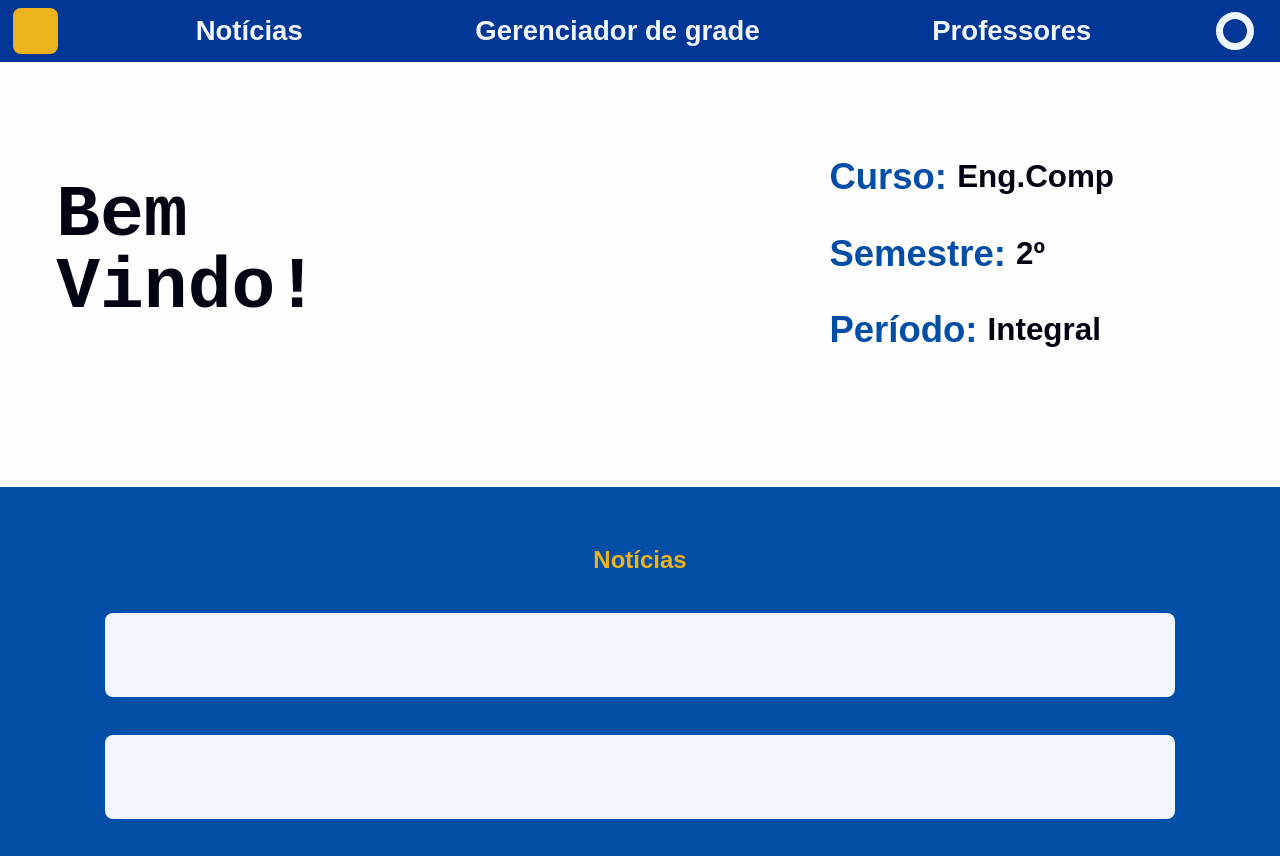
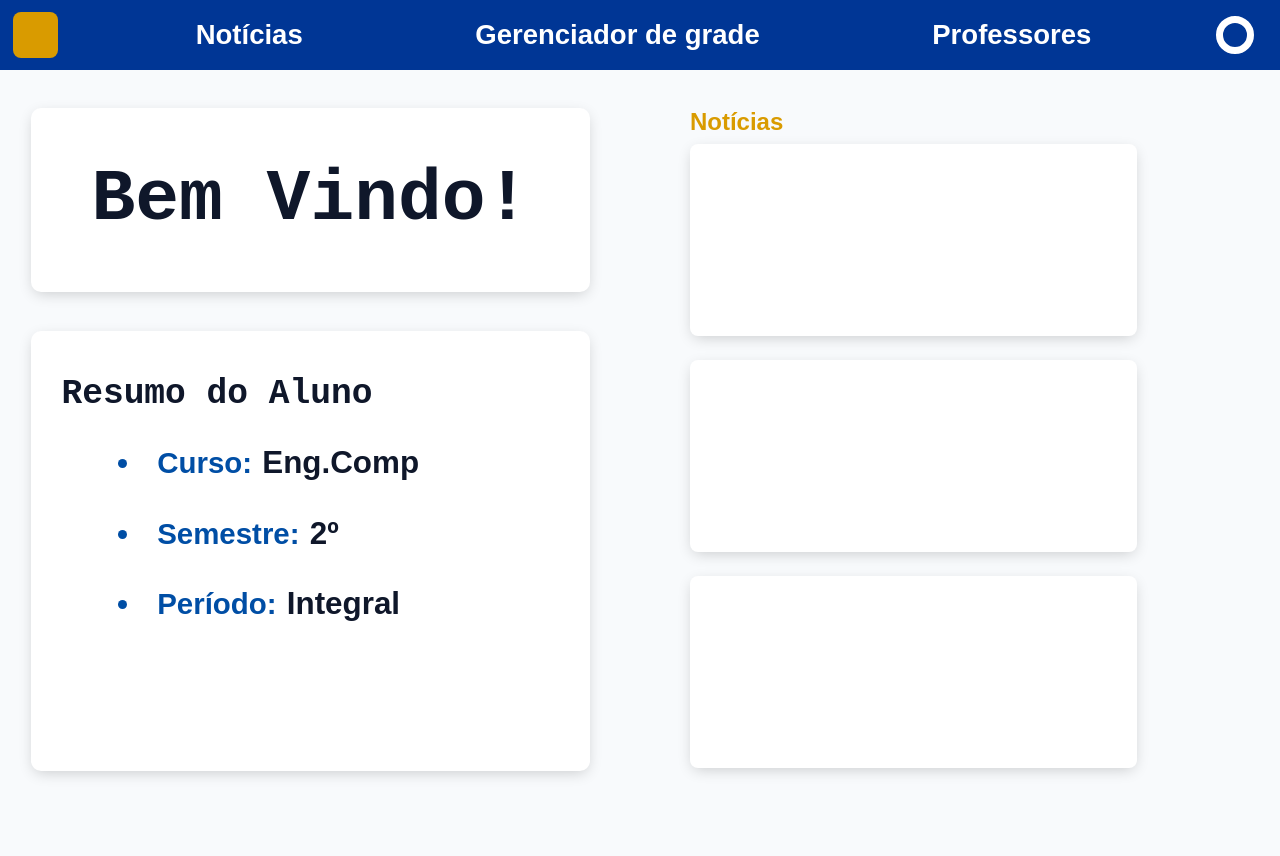
Before and after one commit to EvertonFernandesJr/GURA, a website: page index.html in a window 1280 px wide. After the commit the page ends 800 px from the top, so only its background shows below. Drawn offline with Linux system fonts and the light colour scheme.

Commit message:
feat: new page layout and cards to display the content

```diff
--- a/index.html
+++ b/index.html
@@ -34,43 +34,45 @@
     <main>
 
         <!-- ÁREA DE BOAS-VINDAS -->
-        <section class="welcome-section">
+        <section class="main">
+            <div class="welcome-column">
 
-            <div class="welcome-text">
-                <h1>Bem<br>Vindo!</h1>
+                <div class="welcome-box">
+                    <h1>Bem Vindo!</h1>
                 </div>
 
+                <div class="course-box">
                     <div class="course-info">
-
+                        <h2>Resumo do Aluno</h2>
                         <div class="info-item">
-                    <span class="info-label">Curso:</span>
+                            <li class="info-label">Curso:</li>
                             <span class="info-value">Eng.Comp</span>
                         </div>
 
                         <div class="info-item">
-                    <span class="info-label">Semestre:</span>
+                            <li class="info-label">Semestre:</li>
                             <span class="info-value">2º</span>
                         </div>
 
                         <div class="info-item">
-                    <span class="info-label">Período:</span>
+                            <li class="info-label">Período:</li>
                             <span class="info-value">Integral</span>
                         </div>
 
                     </div>
 
-        </section>
+                </div>
+            </div>
 
-
-        <!-- ÁREA LARANJA -->
-        <section class="bottom-section">
+            <div class="news-box">
                 <h1>Notícias</h1>
                 <div class="content-box"></div>
                 <div class="content-box"></div>
+                <div class="content-box"></div>
+            </div>
 
 
         </section>
-
     </main>
 
 </body>
--- a/src/styles/index_style.css
+++ b/src/styles/index_style.css
@@ -10,6 +10,7 @@ html,
 body {
     width: 100%;
     height: 100%;
+    background-color: var(--color-bg-main);
 }
 
 body {
@@ -24,7 +25,7 @@ body {
 
 .navbar {
     width: 100%;
-    height: 7.73vh;
+    height: 8.73vh;
 
     background-color: var(--color-primary);
 
@@ -102,25 +103,30 @@ body {
    ÁREA DE BOAS-VINDAS
 ======================================== */
 
-.welcome-section {
+.main {
     width: 100%;
-    height: 53.17vh;
-
-    background-color: var(--color-bg-main);
-
-    display: flex;
-    justify-content: space-between;
+    min-height: 46.1vh;
+    display: grid;
+    grid-template-columns: 1fr 1fr;
+    gap: 3vw;
 }
 
 
 /* Texto Bem Vindo */
 
-.welcome-text {
-    margin-left: 4.4vw;
-    margin-top: 14.8vh;
+.welcome-box {
+    background-color: var(--color-bg-surface);
+    width: auto;
+    height: 23vh;
+    margin: 4.8vh 2.4vw 0 2.4vw ;
+    display: grid;
+    place-items: center;
+    border-radius: 10px;
+    box-shadow: 0px 4px 15px -3px rgba(0, 0, 0, 0.2);
+
 }
 
-.welcome-text h1 {
+.welcome-box h1 {
     color: var(--color-text-main);
 
     font-family: monospace;
@@ -129,6 +135,30 @@ body {
     line-height: 0.98;
 
     font-weight: 900;
+
+}
+
+.course-box{
+    background-color: var(--color-bg-surface);
+    width: auto;
+    height: 55vh;
+    margin: 4.8vh 2.4vw 0 2.4vw ;
+    display: flex;
+    justify-items: left;
+    border-radius: 10px;
+    box-shadow: 0px 4px 15px -3px rgba(0, 0, 0, 0.2);
+}
+
+.course-box h2 {
+    color: var(--color-text-main);
+
+    font-family: monospace;
+
+    font-size: 2.7vw;
+    line-height: 0.98;
+
+    font-weight: 600;
+
 }
 
 
@@ -139,19 +169,23 @@ body {
 .course-info {
     width: 31vw;
 
-    margin-top: 11.8vh;
-    margin-right: 4.2vw;
+    margin-top: 5.8vh;
+    margin-left: 2.4vw;
 
     display: flex;
     flex-direction: column;
 
     gap: 4.3vh;
+
+    & li {
+        font-size: 2.3vw;
+        margin-left: 4.4vw;
+    }
 }
 
 .info-item {
     display: flex;
     align-items: center;
-
     white-space: nowrap;
 }
 
@@ -171,33 +205,16 @@ body {
     font-weight: bold;
 }
 
-
-/* ========================================
-   ÁREA LARANJA
-======================================== */
-
-.bottom-section {
-    position: relative;
-
-    width: 100%;
-    height: 46.1vh;
-    background-color: var(--color-secondary);
-
-    display: flex;
-    flex-direction: column;
-    align-items: center;
-
-    padding-top: 7.4vh;
-    gap: 4.8vh;
-
-    & h1{
-        padding-bottom: 0px;
-        margin: 0px;
-        color: var(--color-accent)
-    }
+.news-box{
+    width: auto;
+    min-height: 90%;
+    margin: 4.8vh 2.4vw 0 2.4vw ;
+    border-radius: 10px;
 
 }
-
+.news-box h1{
+    color: var(--color-accent);
+}
 
 /* Caixas */
 
@@ -205,9 +222,12 @@ body {
     position: relative;
     z-index: 1;
 
-    width: 83.55vw;
-    height: 10.5vh;
+    margin-top: 1vh;
+    margin-bottom: 3vh;
+    width: 80%;
+    height: 29%;
 
     background-color: var(--color-bg-surface);
     border-radius: 8px;
+    box-shadow: 0px 4px 15px -3px rgba(0, 0, 0, 0.2);
 }
--- a/src/styles/theme.css
+++ b/src/styles/theme.css
@@ -1,29 +1,21 @@
 :root {
-  /* --- PALETA BASE FIXA --- */
+/* --- BASE BRAND PALETTE --- */
   --color-primary: #003695;
   --color-secondary: #004ea5;
-  --color-accent: #ecb31d;
-  --color-bg-main: #fefefe;
+  --color-accent: #d99b00; /* Darkened slightly for accessible contrast */
 
-  /* --- VARIANTES AUTOMÁTICAS (Derivadas do seu Azul Primário Fixo) --- */
-  /* Tom muito claro para fundos sutis ou estados de hover */
-  --color-primary-light: oklch(from var(--color-primary) 0.96 c h);
+  /* --- SURFACES & CANVAS --- */
+  --color-bg-main: #f8fafc;
+  --color-bg-surface: #ffffff;
+  --color-border: #e2e8f0;
 
-  /* Tom mais escuro para estados de hover em botões e links ativos */
-  --color-primary-dark: oklch(from var(--color-primary) 0.25 c h);
+  /* --- DYNAMIC OKLCH TINTS --- */
+  --color-primary-light: oklch(from var(--color-primary) 0.96 0.02 h);
+  --color-primary-dark: oklch(from var(--color-primary) 0.20 0.08 h);
+  --color-primary-fade: oklch(from var(--color-primary) l c h / 0.12);
 
-  /* Opacidade de 15% do azul primário para tags, badges ou alertas */
-  --color-primary-fade: oklch(from var(--color-primary) l c h / 0.15);
-
-  /* --- SUPERFÍCIES E TEXTOS OTIMIZADOS PARA ALTA UI/UX --- */
-  /* Segunda camada de fundo (cards, sidebars) adaptada ao subtom do seu azul */
-  --color-bg-surface: oklch(from var(--color-primary) 0.97 0.01 h);
-
-  /* Texto principal com contraste máximo (passa na WCAG AAA), evitando o preto puro */
-  --color-text-main: oklch(from var(--color-primary) 0.12 0.03 h);
-  --color-text-on-primary: #f0f6ff;
-
-  /* Texto secundário legível, mas visualmente subordinado ao texto principal */
-  --color-text-muted: oklch(from var(--color-primary) 0.42 0.02 h);
-
+  /* --- TYPOGRAPHY --- */
+  --color-text-main: #0f172a;
+  --color-text-muted: #475569;
+  --color-text-on-primary: #ffffff;
 }
```
Lines whose indentation alone changed are shown as unchanged.
